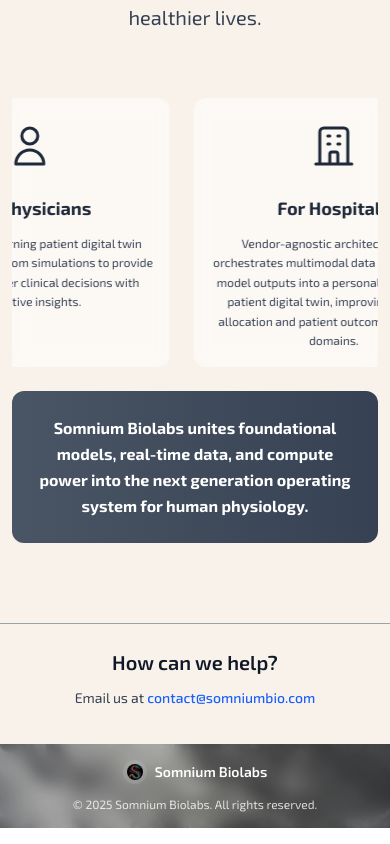
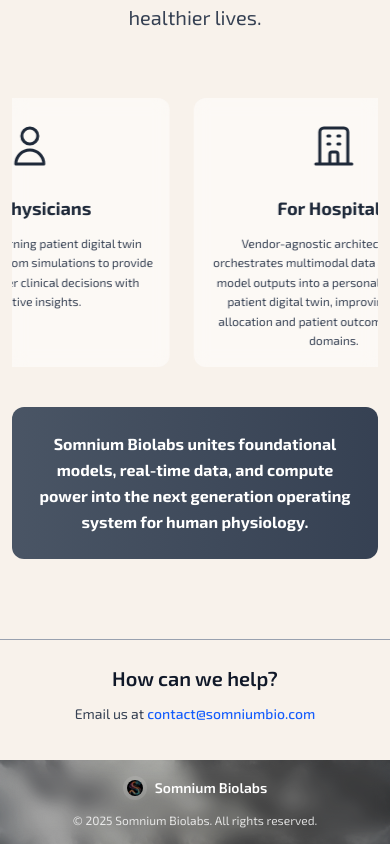
Before and after one commit to Humzah001/somnium, a Next.js app: page / in a window 390 px wide. Shown: the part 5002-5846 px from the top of the page. Built offline with nearby package versions, Linux system fonts and the light colour scheme.

Commit message:
fix grey section space

```diff
--- a/app/page.tsx
+++ b/app/page.tsx
@@ -495,7 +495,7 @@
       <section
         ref={(el) => { sectionRefs.current['vision'] = el; }}
         id="vision"
-        className="relative py-20 lg:py-32"
+        className="relative py-20 "
         style={{ backgroundColor: '#F8F2EB' }}
       >
         <div className="max-w-7xl mx-auto px-3 sm:px-6 lg:px-8">
@@ -635,7 +635,7 @@
             </div>
           </div>
 
-          <div className="text-center mt-6">
+          <div className="text-center mt-10">
             <div className="bg-gradient-to-r from-gray-600 to-gray-700 rounded-xl p-6 sm:p-8 text-white max-w-4xl mx-auto">
               <p className="font-bold text-base sm:text-lg lg:text-xl leading-relaxed">
               Somnium Biolabs unites foundational models, real-time data, and compute power into the next generation operating system for human physiology.
```
